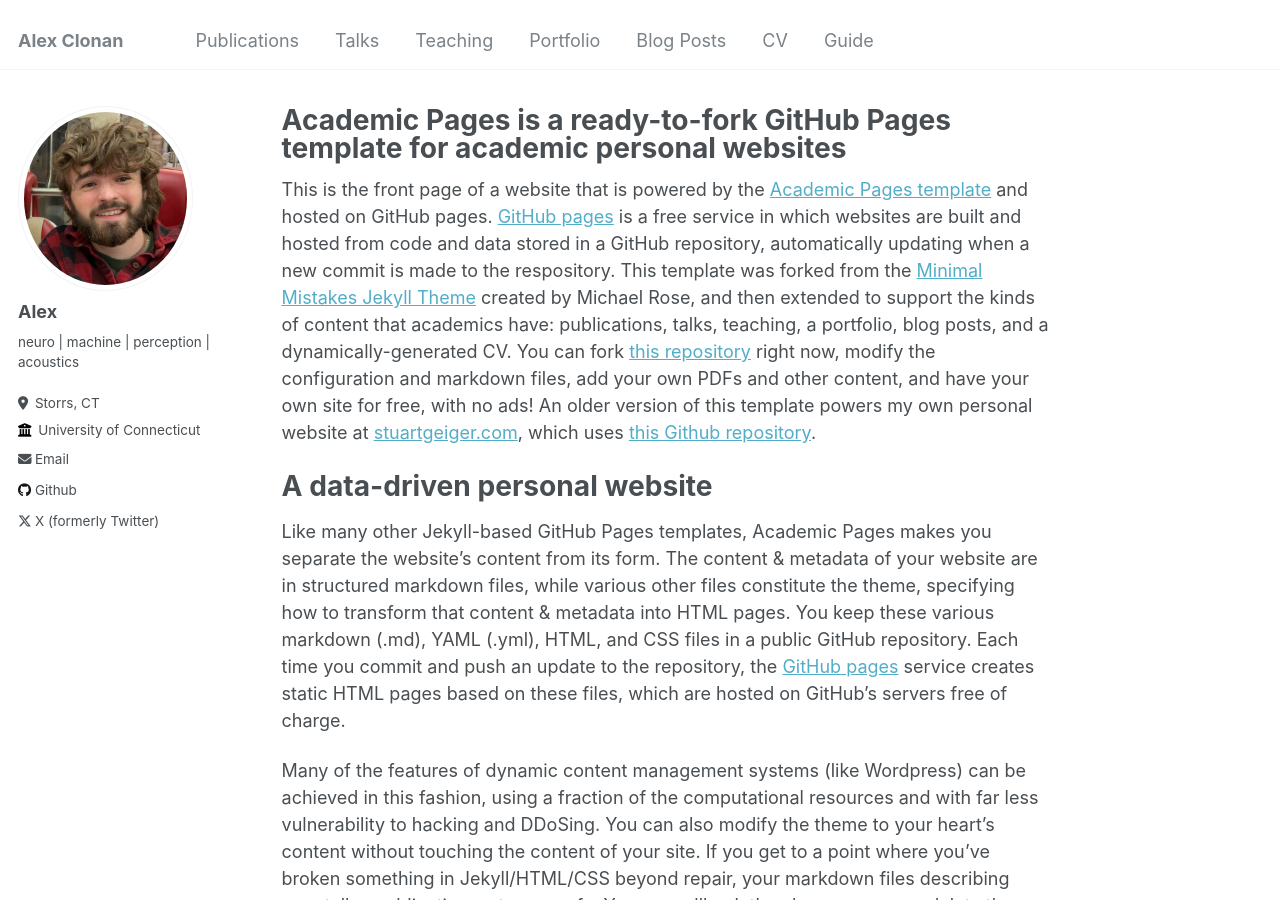
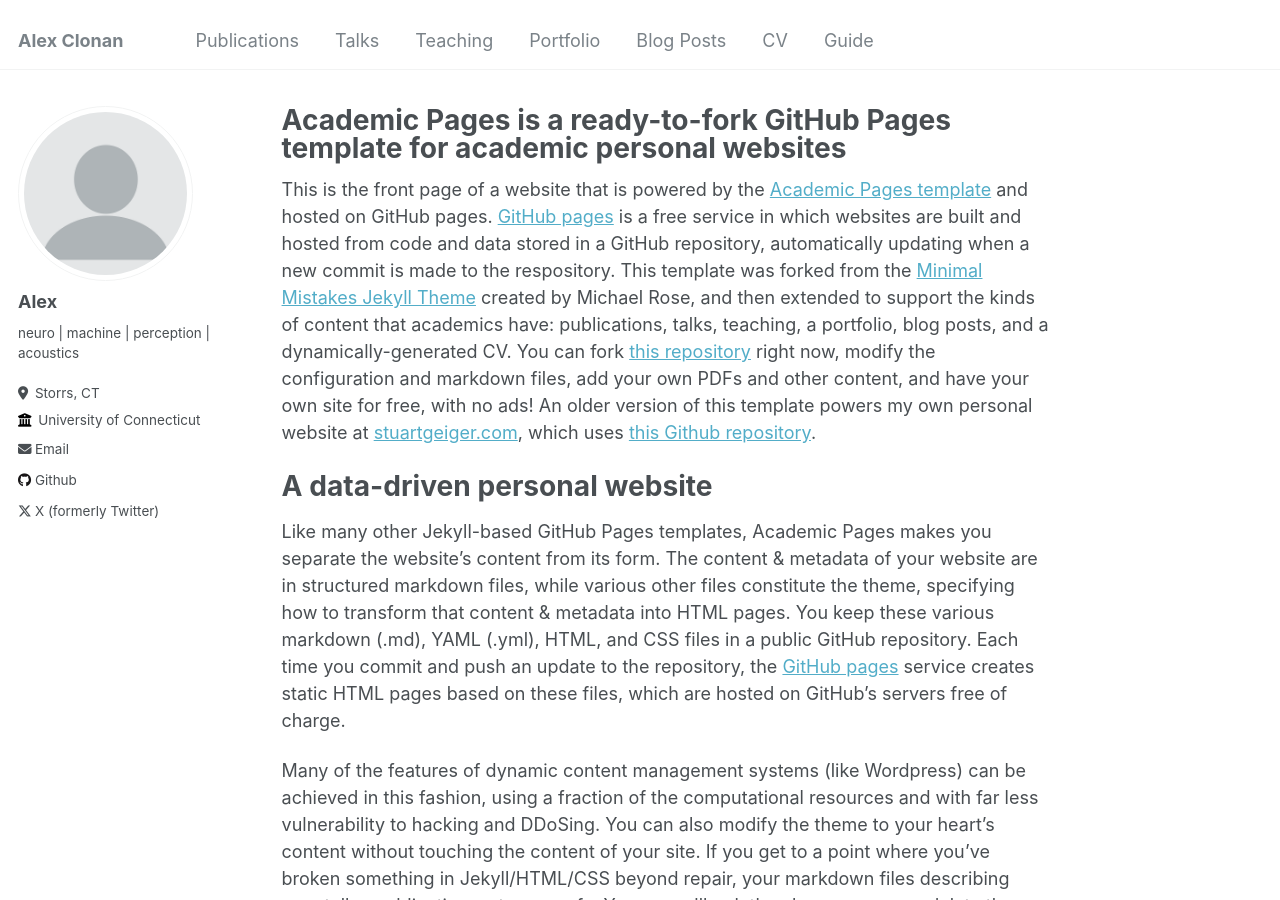
Before and after one commit to aclonan/aclonan.github.io, a Jekyll site: the page built from _pages/about.md, in a window 1280 px wide and 900 px high. Built offline with Jekyll 4.4.1, drawn with Linux system fonts in a browser that asks for light colours.

Commit message:
Update _config.yml

```diff
--- a/_config.yml
+++ b/_config.yml
@@ -12,7 +12,7 @@
 title_separator          : "-"
 name                     : &name "Alex Clonan"
 description              : &description
-url                      : https://aclonan.github.io # the base hostname & protocol for your site e.g. "https://alonan.github.io"
+url                      : "https://aclonan.github.io" # the base hostname & protocol for your site e.g. "https://alonan.github.io"
 baseurl                  : "" # the subpath of your site, e.g. "/blog"
 repository               : "aclonan/aclonan.github.io"
 
@@ -21,7 +21,7 @@
 #               Additional customization can be done by editing /_includes/author-profile.html
 author:
   # Biographic information
-  avatar           : "profile.jpg"
+  avatar           : "profile.png"
   name             : "Alex"
   pronouns         : # example: "he/him"
   bio              : "neuro | machine | perception | acoustics"
```
